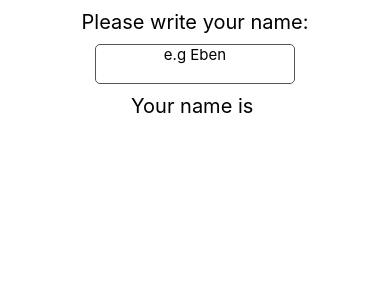
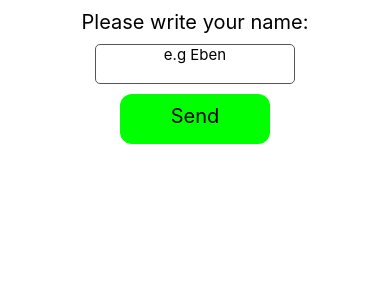
Before and after one commit to Adedeji08/native-app, a React Native app: screen / in a window 390 px wide. Shown: the top 300 px of the page. Built offline with nearby package versions, Linux system fonts and the light colour scheme.

Commit message:
button-components

```diff
--- a/App.js
+++ b/App.js
@@ -1,8 +1,23 @@
 import { useState } from "react";
-import { StyleSheet, Text, TextInput, View } from "react-native";
+import {
+  Button,
+  Pressable,
+  StyleSheet,
+  Text,
+  TextInput,
+  Touchable,
+  TouchableHighlight,
+  TouchableOpacity,
+  TouchableWithoutFeedback,
+  View,
+} from "react-native";
 
 export default function App() {
   const [name, setName] = useState("");
+  const [send, setSend] = useState(false);
+  function onPressHandler() {
+    setSend(!send);
+  }
   return (
     <View style={styles.body}>
       <Text style={styles.text}>Please write your name:</Text>
@@ -13,7 +28,35 @@ export default function App() {
         placeholder="e.g Eben"
         secureTextEntry
       />
-      <Text style={styles.text}>Your name is {name}</Text>
+      {/* <Button
+        title={send ? "Clear" : "Send"}
+        onPress={onPressHandler}
+        disabled={send}
+        color="#00f"
+      /> */}
+
+      {/* <TouchableWithoutFeedback onPress={onPressHandler} style={styles.button}>
+        <View style={styles.button}>
+          <Text style={styles.text}>{send ? "Clear" : "Send"}</Text>
+        </View>
+      </TouchableWithoutFeedback> */}
+
+      <Pressable
+        style={({ pressed }) => [
+          { backgroundColor: pressed ? "#dddddd" : "#00ff00" },
+          styles.button
+        ]}
+        onPress={onPressHandler}
+        hitSlop={{top: 10, bottom: 10, left: 10, right:10}}
+        // disabled={send}
+        android_ripple={{color: '#00f'}}
+      >
+        <Text style={styles.text}>{send ? "Clear" : "Send"}</Text>
+      </Pressable>
+
+      {send ? (
+        <Text style={styles.text}>You are registered as {name}</Text>
+      ) : null}
     </View>
   );
 }
@@ -36,5 +79,12 @@ const styles = StyleSheet.create({
     borderRadius: 5,
     textAlign: "center",
     fontSize: 15,
+    marginBottom: 10,
+  },
+  button: {
+    width: 150,
+    height: 50,
+    alignItems: "center",
+    borderRadius: 12,
   },
 });
```
